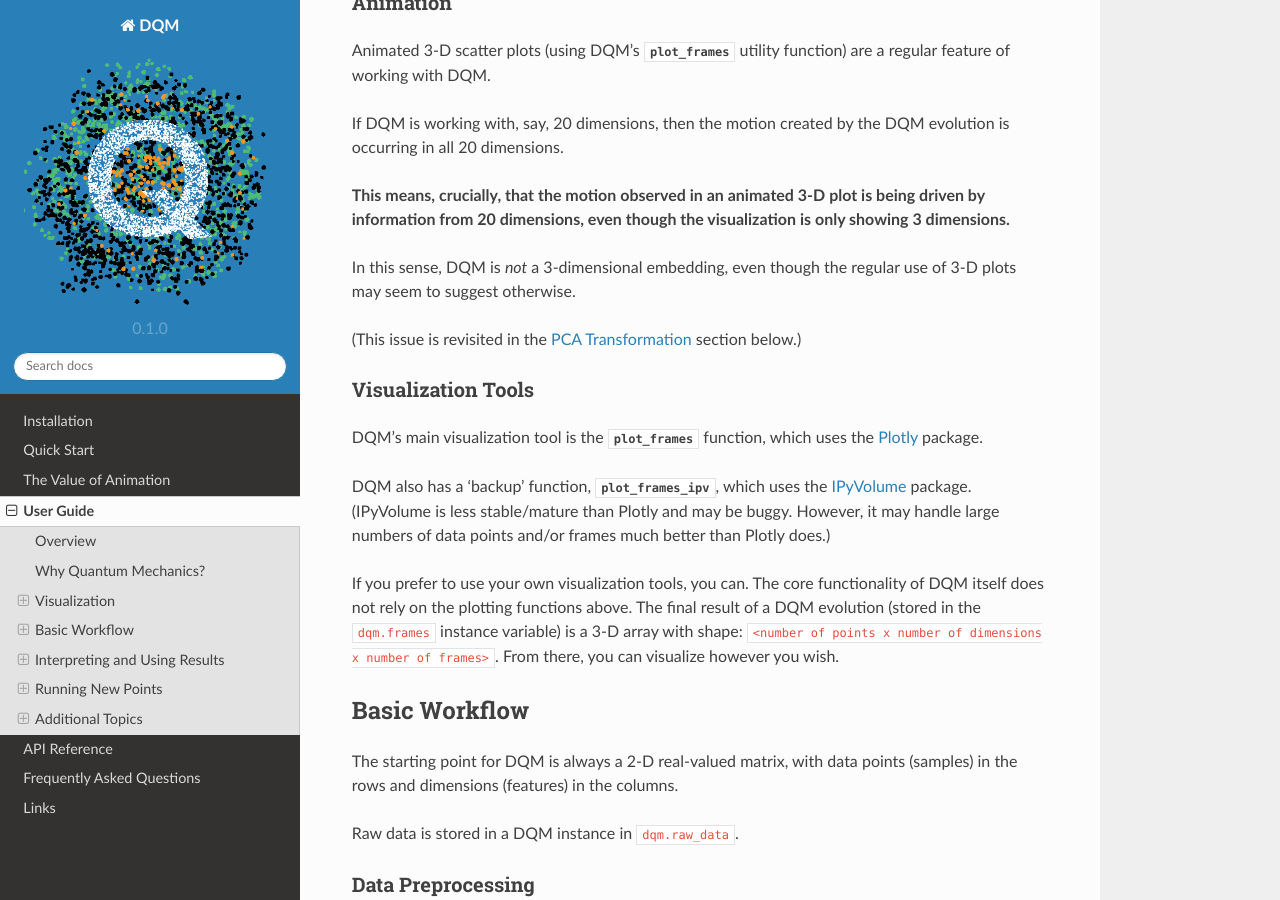
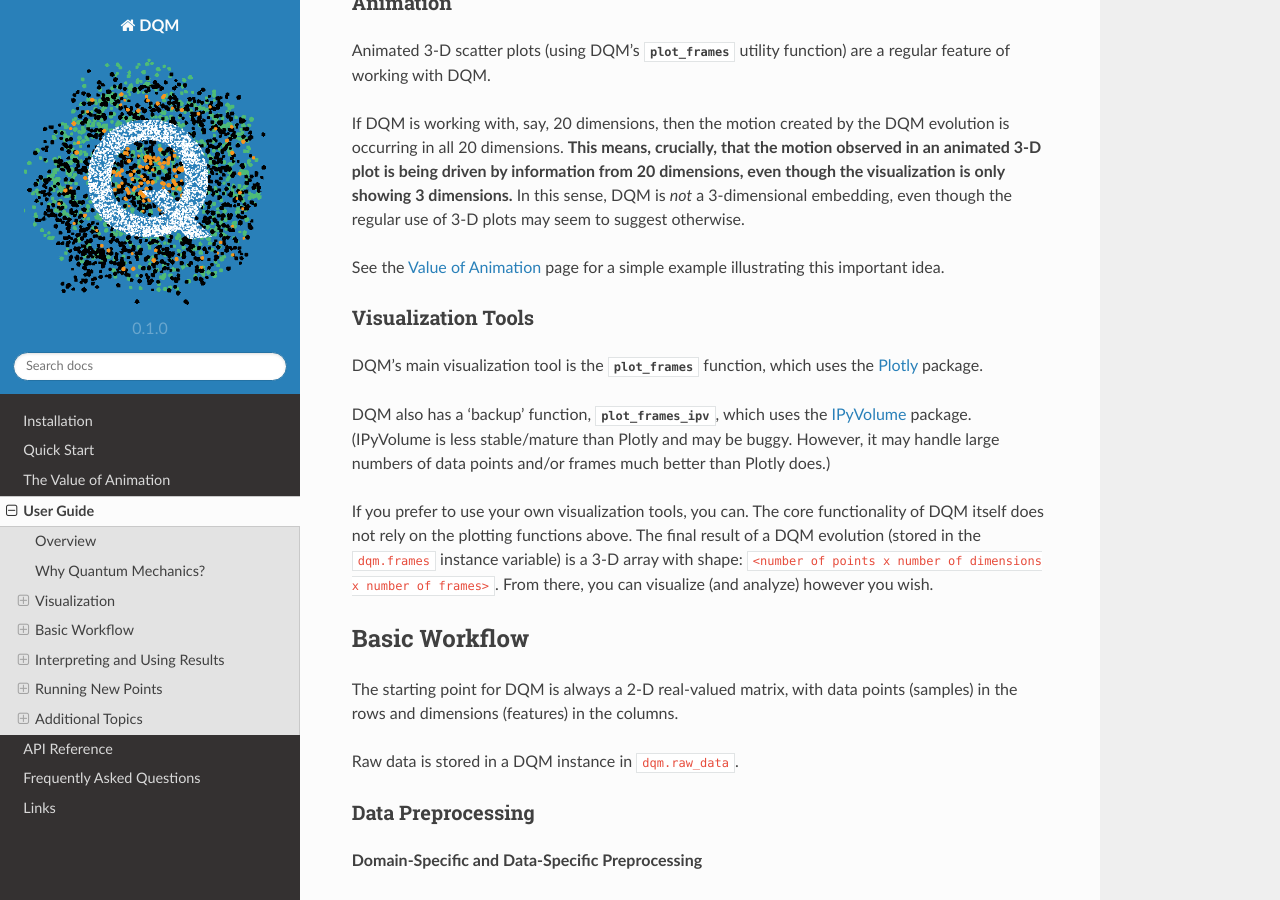
Before and after one commit to zanderteller/dqm, a Sphinx documentation site: the page built from docs/user_guide.rst, in a window 1280 px wide and 900 px high, scrolled down 1451 px. Built offline with Sphinx 7.4.7 and the Read the Docs theme 2.0.0, drawn with Linux system fonts in a browser that asks for light colours.

Commit message:
Adding link to the new 'Value of Animation' doc page from the 'User Guide' doc page

```diff
--- a/docs/user_guide.rst
+++ b/docs/user_guide.rst
@@ -43,13 +43,9 @@ Animation
 
 Animated 3-D scatter plots (using DQM's :func:`plot_frames <dqm.utils.plot_frames>` utility function) are a regular feature of working with DQM.
 
-If DQM is working with, say, 20 dimensions, then the motion created by the DQM evolution is occurring in all 20 dimensions.
+If DQM is working with, say, 20 dimensions, then the motion created by the DQM evolution is occurring in all 20 dimensions. **This means, crucially, that the motion observed in an animated 3-D plot is being driven by information from 20 dimensions, even though the visualization is only showing 3 dimensions.** In this sense, DQM is *not* a 3-dimensional embedding, even though the regular use of 3-D plots may seem to suggest otherwise.
 
-**This means, crucially, that the motion observed in an animated 3-D plot is being driven by information from 20 dimensions, even though the visualization is only showing 3 dimensions.**
-
-In this sense, DQM is *not* a 3-dimensional embedding, even though the regular use of 3-D plots may seem to suggest otherwise.
-
-(This issue is revisited in the :ref:`PCA Transformation` section below.)
+See the :doc:`Value of Animation <value_of_animation>` page for a simple example illustrating this important idea.
 
 Visualization Tools
 ^^^^^^^^^^^^^^^^^^^
@@ -58,7 +54,7 @@ DQM's main visualization tool is the :func:`plot_frames <dqm.utils.plot_frames>`
 
 DQM also has a 'backup' function, :func:`plot_frames_ipv <dqm.utils.plot_frames_ipv>`, which uses the `IPyVolume <https://ipyvolume.readthedocs.io>`_ package. (IPyVolume is less stable/mature than Plotly and may be buggy. However, it may handle large numbers of data points and/or frames much better than Plotly does.)
 
-If you prefer to use your own visualization tools, you can. The core functionality of DQM itself does not rely on the plotting functions above. The final result of a DQM evolution (stored in the ``dqm.frames`` instance variable) is a 3-D array with shape: ``<number of points x number of dimensions x number of frames>``. From there, you can visualize however you wish.
+If you prefer to use your own visualization tools, you can. The core functionality of DQM itself does not rely on the plotting functions above. The final result of a DQM evolution (stored in the ``dqm.frames`` instance variable) is a 3-D array with shape: ``<number of points x number of dimensions x number of frames>``. From there, you can visualize (and analyze) however you wish.
 
 Basic Workflow
 --------------
```
